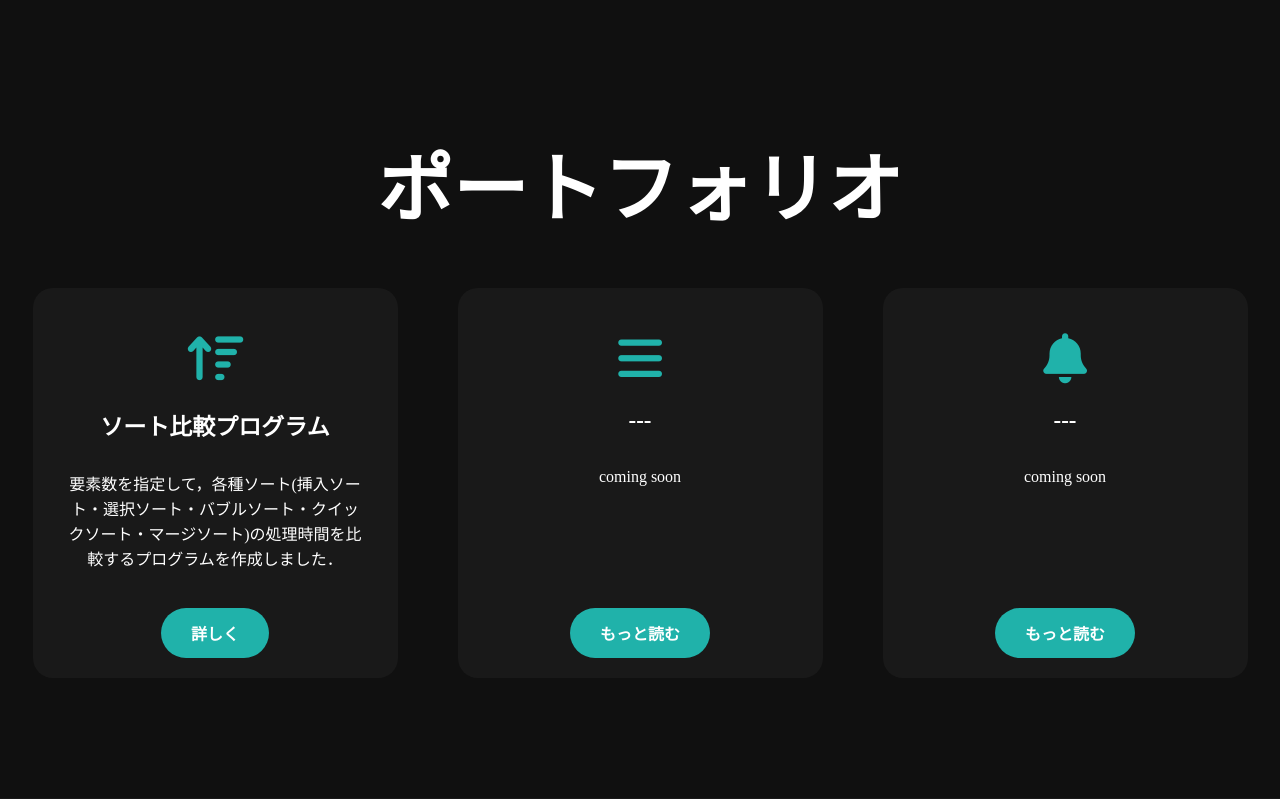
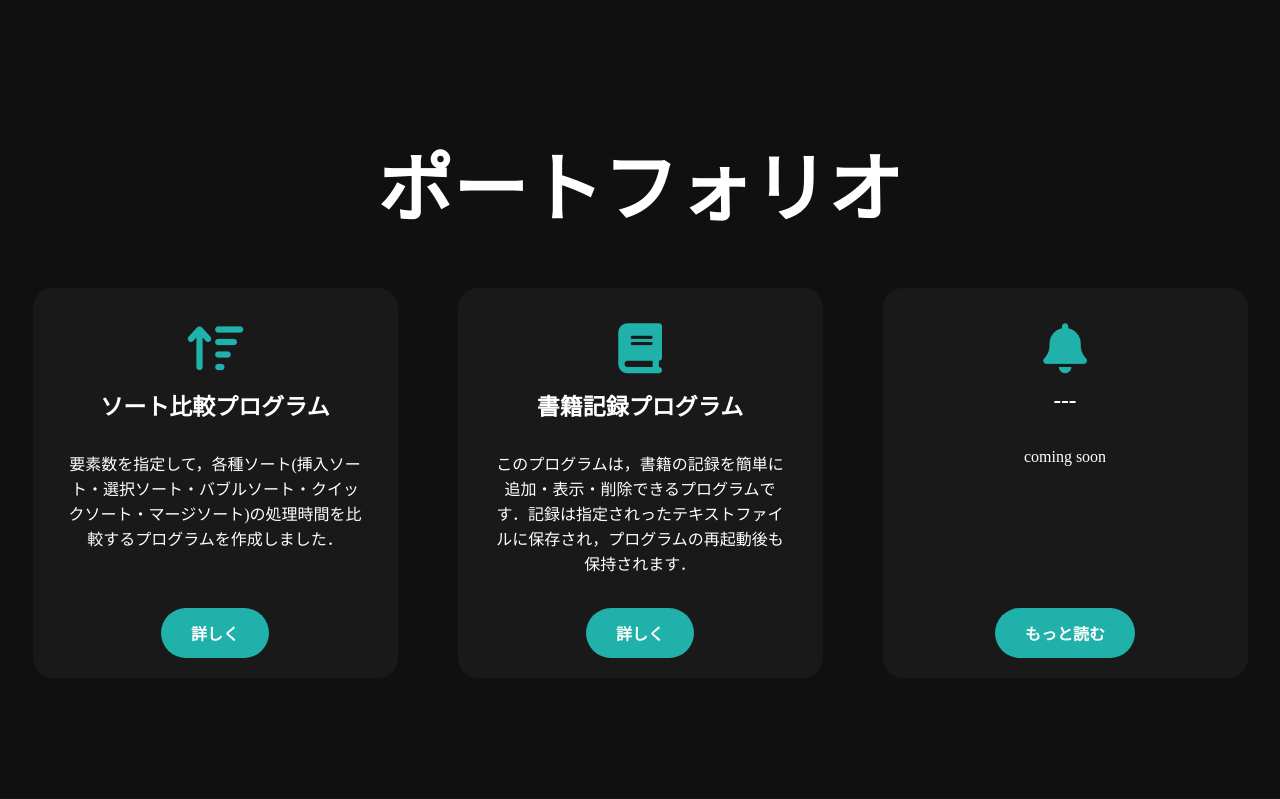
Before and after one commit to A0yyy36/my-garden, a PHP site: page / in a window 1280 px wide. Shown: the part 1860-2659 px from the top of the page. Run offline with PHP 8.4, Linux system fonts and the light colour scheme; some libraries are stand-ins or nearby versions.

Commit message:
書籍記録プログラムをポートフォリオに追加しました．

```diff
--- a/index.html
+++ b/index.html
@@ -82,15 +82,15 @@
                 </div>
             </div>
             <div class="card">
-                <i class="fa-solid fa-bars"></i>
-                <h5>---</h5>
+                <i class="fa-solid fa-book"></i>
+                <h5>書籍記録プログラム</h5>
                 <div class="paragraph">
                     <p>
-                        coming soon
+                        このプログラムは，書籍の記録を簡単に追加・表示・削除できるプログラムです．記録は指定されったテキストファイルに保存され，プログラムの再起動後も保持されます．
                     </p>
                 </div>
                 <div class="button-container">
-                    <a href="#" class="button">もっと読む</a>
+                    <a href="https://github.com/A0yyy36/review" class="button">詳しく</a>
                 </div>
             </div>
             <div class="card">
--- a/style.css
+++ b/style.css
@@ -251,7 +251,7 @@ button:hover{
 .card i {
     color: lightseagreen;
     font-size: 50px;
-    margin: 25px 0;
+    margin: 15px 0;
 }
 
 /*カードタイトル*/
```
